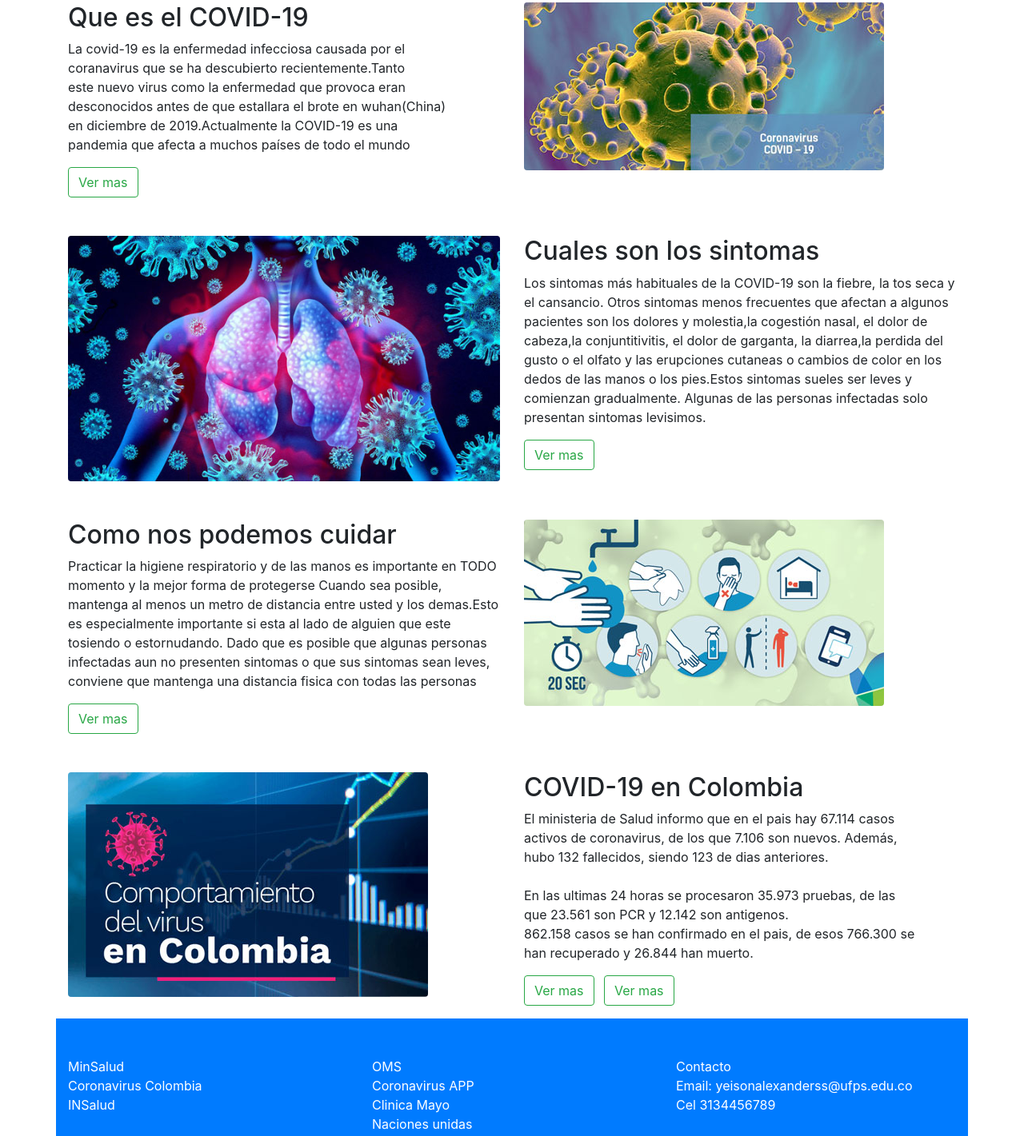
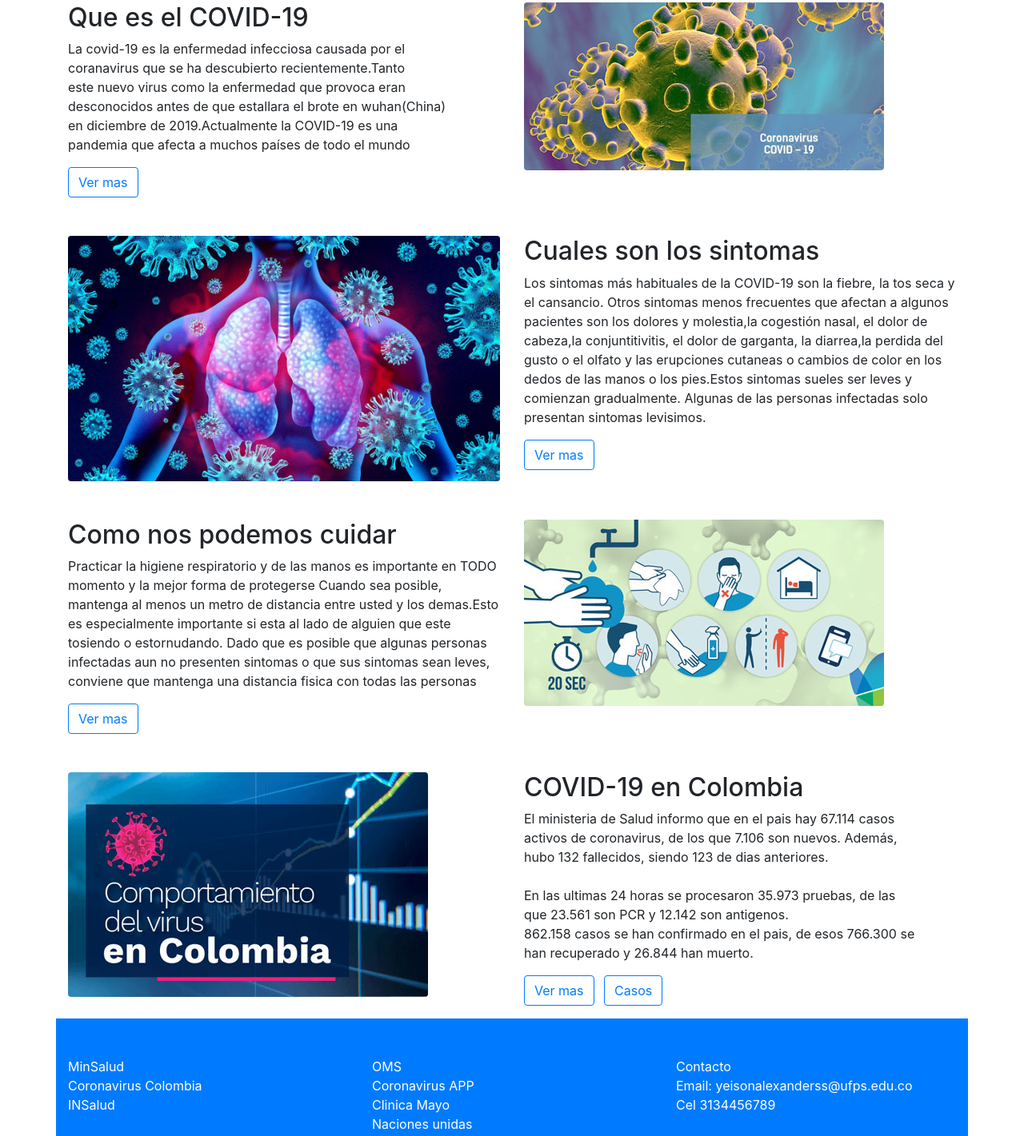
Before and after one commit to Yeison07/1erParcial1151648, a plain HTML site: page index.html in a window 1280 px wide. Shown: the part 253-1674 px from the top of the page at 80% size. Drawn offline with nearby package versions, Linux system fonts and the light colour scheme.

Commit message:
pagia terminada

```diff
--- a/index.html
+++ b/index.html
@@ -52,7 +52,7 @@
                   en diciembre de 2019.Actualmente la COVID-19 es una<br>
                   pandemia que afecta a muchos países de todo el mundo<br>
                 </p>
-                <a href="https://coronavirus.app/map" class="btn btn-outline-success mr-2" id="btn_iniciar">Ver mas</a>
+                <a href="https://coronavirus.app/map" class="btn btn-outline-primary mr-2" id="btn_iniciar">Ver mas</a>
           </div>
 
                <div class="col-sm-12 col-md-6 col-lg-6">
@@ -77,7 +77,7 @@
                     presentan sintomas levisimos.
 
               </p>
-              <a href="https://coronavirus.app/map" class="btn btn-outline-success mr-2" id="btn_iniciar">Ver mas</a>
+              <a href="https://coronavirus.app/map" class="btn btn-outline-primary mr-2" id="btn_iniciar">Ver mas</a>
             </div>
           </div>
 
@@ -93,7 +93,7 @@
                   presenten sintomas o que sus sintomas sean leves, conviene
                   que mantenga una distancia fisica con todas las personas
                 </p>
-                <a href="https://coronavirus.app/map" class="btn btn-outline-success mr-2" id="btn_iniciar">Ver mas</a>
+                <a href="https://coronavirus.app/map" class="btn btn-outline-primary mr-2" id="btn_iniciar">Ver mas</a>
           </div>
 
                <div class="col-sm-12 col-md-6 col-lg-6">
@@ -120,8 +120,8 @@
                 862.158 casos se han confirmado en el pais, de esos 766.300 se<br>
                 han recuperado y 26.844 han muerto.
               </p>
-              <a href="https://coronavirus.app/map" class="btn btn-outline-success mr-2" id="btn_iniciar">Ver mas</a>
-               <a href="https://coronaviruscolombia.gov.co/Covid19/estadisticas-covid-19/comportamiento-covid-19.html" class="btn btn-outline-success mr-2" id="btn_iniciar">Ver mas</a>
+              <a href="https://coronavirus.app/map" class="btn btn-outline-primary mr-2" id="btn_iniciar">Ver mas</a>
+               <a href="https://coronaviruscolombia.gov.co/Covid19/estadisticas-covid-19/comportamiento-covid-19.html" class="btn btn-outline-primary mr-2" id="btn_iniciar">Casos</a>
             </div>
           </div>
 
```
